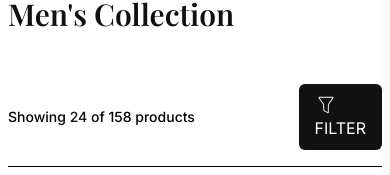
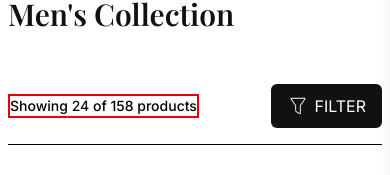
Before and after one commit to mdasriya/LUXE_Client, a React (Vite) app: page /men in a window 390 px wide. Shown: the part 113-288 px from the top of the page. Built offline with nearby package versions, Linux system fonts and the light colour scheme.

Commit message:
filter button ui fixes

```diff
--- a/src/pages/Modules/Product/Products.tsx
+++ b/src/pages/Modules/Product/Products.tsx
@@ -135,7 +135,7 @@ const Products = () => {
           </aside>
           <div className="w-full lg:w-3/4">
             <div className="flex items-center justify-between mb-8 pb-4 border-b border-primary/5">
-              <span className="text-sm text-primary/60 font-medium">
+              <span className="text-sm text-primary/60 font-medium  border-2 border-red-600">
                 Showing <span className="text-primary">24</span> of 158 products
               </span>
               <div className="flex items-center gap-6">
@@ -154,7 +154,7 @@ const Products = () => {
                 <div className="text-center">
                   <button
                     onClick={() => setOpen(true)}
-                    className="gap-1.5 items-center bg-primary text-white px-4 py-2.5 rounded-md lg:hidden block flex-nowrap"
+                    className="flex items-center gap-1.5 bg-primary text-white px-4 py-2.5 rounded-md lg:hidden whitespace-nowrap"
                   >
                     <CiFilter size={22} />
                     FILTER
```
